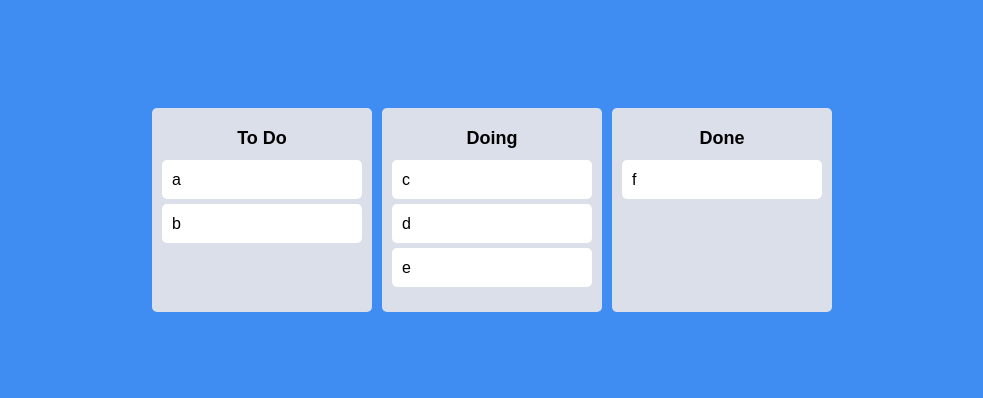
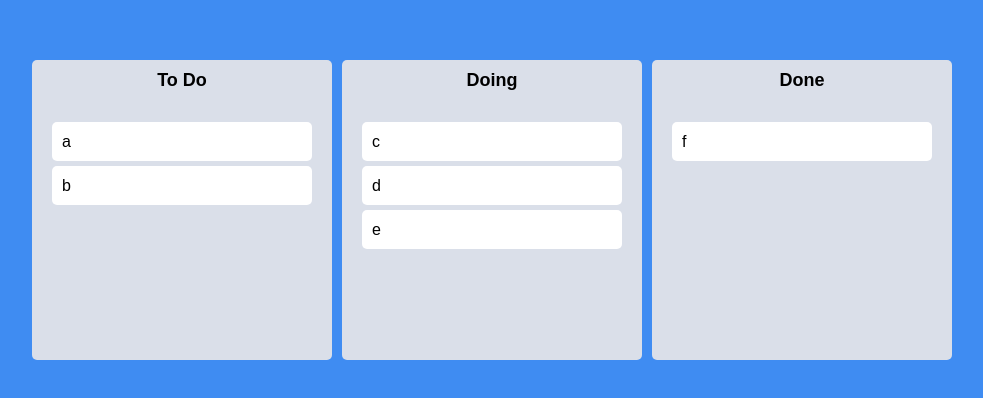
Before and after one commit to jjojjosj/react-master, a React (Create React App) app: page / in a window 1280 px wide. Shown: the part 190-588 px from the top of the page, without its empty margins (148-1131 px from the left). Built offline with nearby package versions, Linux system fonts and the light colour scheme.

Commit message:
스냅샷으로 드래그 도중 색상 추가

```diff
--- a/src/App.tsx
+++ b/src/App.tsx
@@ -7,8 +7,7 @@
 
 const Wrapper = styled.div`
   display: flex;
-  max-width: 680px;
-  width: 100%;
+  width: 100vw;
   margin: 0 auto;
   justify-content: center;
   align-items: center;
@@ -16,10 +15,11 @@
 `;
 
 const Boards = styled.div`
-  display: grid;
+  display: flex;
+  justify-content: center;
+  align-items: flex-start;
   width: 100%;
   gap: 10px;
-  grid-template-columns: repeat(3, 1fr);
 `;
 
 function App() {
@@ -27,6 +27,7 @@
   const onDragEnd = (info: DropResult) => {
     console.log(info);
     const { destination, draggableId, source } = info;
+    if (!destination) return;
     if (destination?.droppableId === source.droppableId) {
       // same board movement.
       setToDos((allBoards) => {
@@ -38,6 +39,19 @@
         return {
           ...allBoards,
           [source.droppableId]: boardCopy,
+        };
+      });
+    }
+    if (destination.droppableId !== source.droppableId) {
+      setToDos((allBoards) => {
+        const sourceBoard = [...allBoards[source.droppableId]];
+        const destinationBoard = [...allBoards[destination.droppableId]];
+        sourceBoard.splice(source.index, 1);
+        destinationBoard.splice(destination?.index, 0, draggableId);
+        return {
+          ...allBoards,
+          [source.droppableId]: sourceBoard,
+          [destination.droppableId]: destinationBoard,
         };
       });
     }
--- a/src/Components/Board.tsx
+++ b/src/Components/Board.tsx
@@ -3,16 +3,36 @@
 import DraggableCard from "./DraggableCard";
 
 const Wrapper = styled.div`
-  padding: 20px 10px;
+  width: 300px;
+  padding-top: 10px;
   background-color: ${(props) => props.theme.boardColor};
   border-radius: 5px;
-  min-height: 200px;
+  min-height: 300px;
+  display: flex;
+  flex-direction: column;
 `;
 const Title = styled.h2`
   text-align: center;
   font-weight: 600;
   margin-bottom: 10px;
   font-size: 18px;
+`;
+
+interface IAreaProps {
+  isDraggingFromThis: boolean;
+  isDraggingOver: boolean;
+}
+
+const Area = styled.div<IAreaProps>`
+  background-color: ${(props) =>
+    props.isDraggingOver
+      ? "#dfe6e9"
+      : props.isDraggingFromThis
+      ? "#b2bec3"
+      : "transparent"};
+  flex-grow: 1;
+  transition: background-color 0.3s ease-in-out;
+  padding: 20px;
 `;
 
 interface IBoardProps {
@@ -25,13 +45,18 @@
     <Wrapper>
       <Title>{boardId}</Title>
       <Droppable droppableId={boardId}>
-        {(magic) => (
-          <div ref={magic.innerRef} {...magic.droppableProps}>
+        {(magic, info) => (
+          <Area
+            isDraggingOver={info.isDraggingOver}
+            isDraggingFromThis={Boolean(info.draggingFromThisWith)}
+            ref={magic.innerRef}
+            {...magic.droppableProps}
+          >
             {toDos.map((toDo, index) => (
               <DraggableCard key={toDo} toDo={toDo} index={index} />
             ))}
             {magic.placeholder}
-          </div>
+          </Area>
         )}
       </Droppable>
     </Wrapper>
--- a/src/Components/DraggableCard.tsx
+++ b/src/Components/DraggableCard.tsx
@@ -2,11 +2,14 @@
 import { Draggable } from "react-beautiful-dnd";
 import styled from "styled-components";
 
-const Card = styled.div`
+const Card = styled.div<{ isDragging: boolean }>`
   border-radius: 5px;
   margin-bottom: 5px;
   padding: 10px 10px;
-  background-color: ${(props) => props.theme.cardColor};
+  background-color: ${(props) =>
+    props.isDragging ? "#74b9ff" : props.theme.cardColor};
+  box-shadow: ${(props) =>
+    props.isDragging ? "0px 2px 5px rgba(0,0,0,0.05)" : "none"};
 `;
 
 interface IDraggableCardProps {
@@ -18,8 +21,9 @@
   console.log(toDo, "has been rendered");
   return (
     <Draggable draggableId={toDo} index={index}>
-      {(magic) => (
+      {(magic, snapshot) => (
         <Card
+          isDragging={snapshot.isDragging}
           ref={magic.innerRef}
           {...magic.dragHandleProps}
           {...magic.draggableProps}
```
